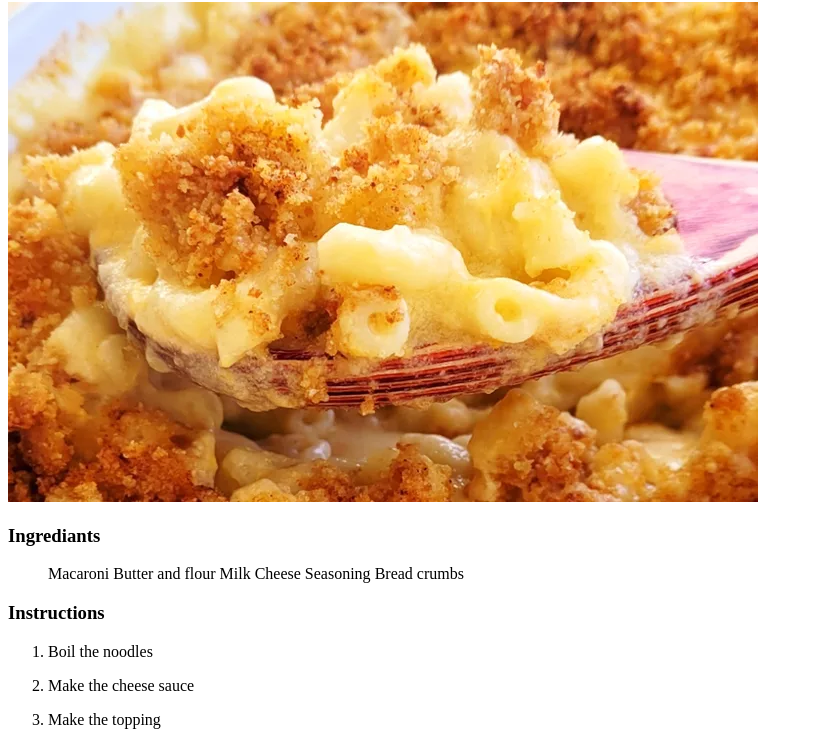
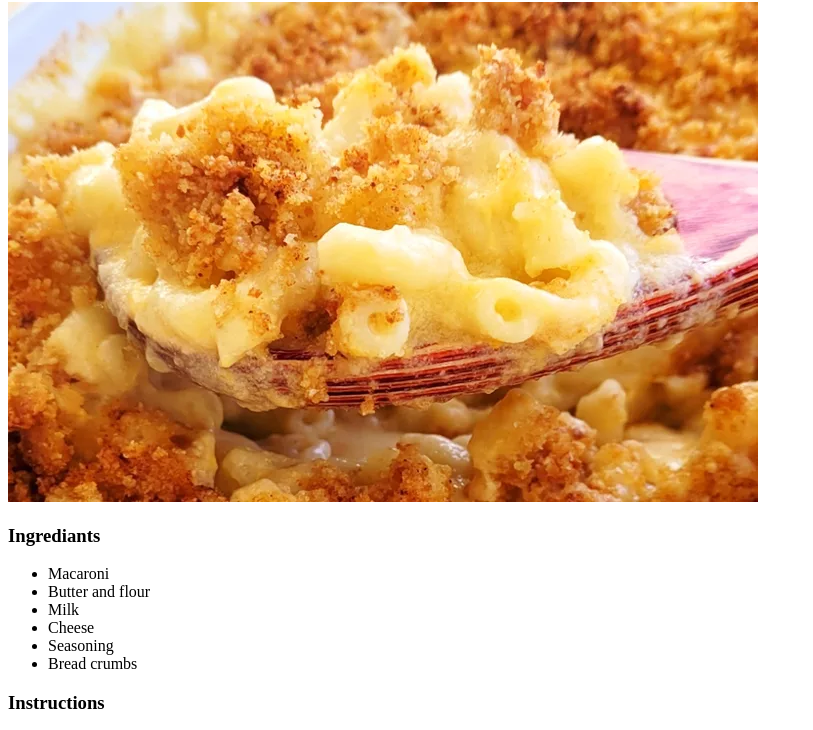
Before and after one commit to StunnaDawg/odin-recipes, a plain HTML site: page recipes/macncheese.html in a window 1280 px wide. Shown: the part 78-808 px from the top of the page, without its empty margins (0-813 px from the left). Drawn offline with Linux system fonts and the light colour scheme.

Commit message:
fixed list command typo

```diff
--- a/recipes/macncheese.html
+++ b/recipes/macncheese.html
@@ -11,12 +11,12 @@
     <img src="mac-and-cheese.jpg" alt="Big bowl of mac and cheese">
     <h3>Ingrediants</h3>
     <ul>
-        <il>Macaroni</il>
-        <il>Butter and flour</il>
-        <il>Milk</il>
-        <il>Cheese</il>
-        <il>Seasoning</il>
-        <il>Bread crumbs</il>
+        <li>Macaroni</li>
+        <li>Butter and flour</li>
+        <li>Milk</li>
+        <li>Cheese</li>
+        <li>Seasoning</li>
+        <li>Bread crumbs</li>
     </ul>
     <h3>Instructions</h3>
     <ol>
```
